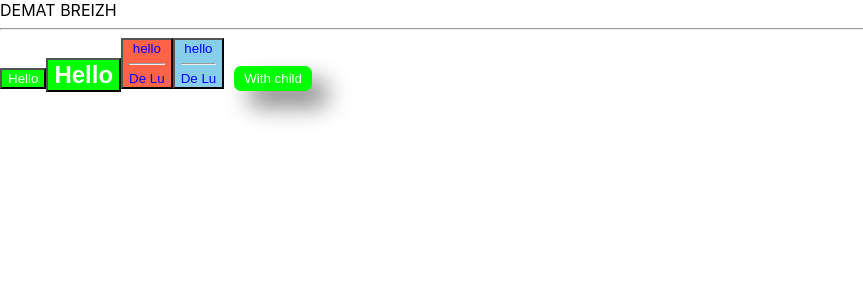
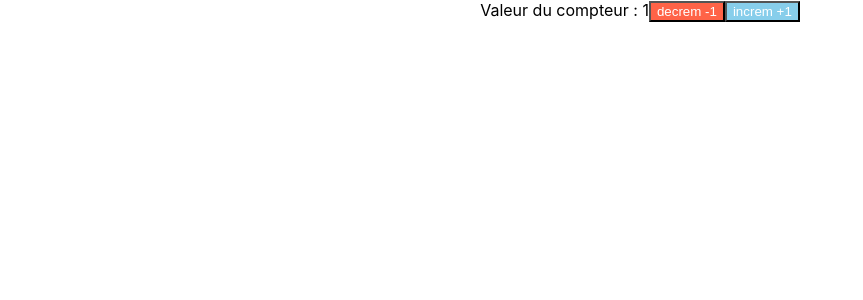
Before and after one commit to vinsag/30mai-tjs, a React (Create React App) app: page / in a window 1280 px wide. Shown: the top 300 px of the page, without its empty margins (0-863 px from the left). Built offline with nearby package versions, Linux system fonts and the light colour scheme.

Commit message:
Class extension component

```diff
--- a/src/App/App.tsx
+++ b/src/App/App.tsx
@@ -1,30 +1,17 @@
 import React from 'react';
-//import logo from './logo.svg';
-import Button, {DefaultButton,WarningButton} from './components/Button/Button';
-import ButtonStyle from './components/Button/Button.module.css';
-import './App.css';
+import Button from './components/Button/Button';
 
-function App() {
-  // Comment js
-  /* Comment mutltignes js */
-  return (
-    <div className="App">
-      {/* Comment dans XML */}
-      DEMAT BREIZH
-      <hr/>
-      <Button
-        action={() => {
-          alert("Le bouton est clické");
-        }}
-        type="button"
-      > Hello </Button>
-      <Button style={{fontWeight:800, fontSize:'x-large' }}><div>Hello</div></Button>
-      <WarningButton bgColor="tomato" color="blue">hello<hr/> De Lu</WarningButton>
-      <DefaultButton bgColor="tomato" color="blue">hello<hr/> De Lu</DefaultButton>
-      <Button className={ButtonStyle.underline}> With child</Button>
+class App extends React.Component {
+  render() {
+    return (
+      <div className='App' style={{textAlign:'center'}}>
+        Valeur du compteur : 1
+        <Button bgColor='tomato'>decrem -1</Button>
+        <Button bgColor='skyblue'>increm +1</Button>
 
-    </div>
-  );
+      </div>
+    );
+  }
 }
 
 export default App;
```
